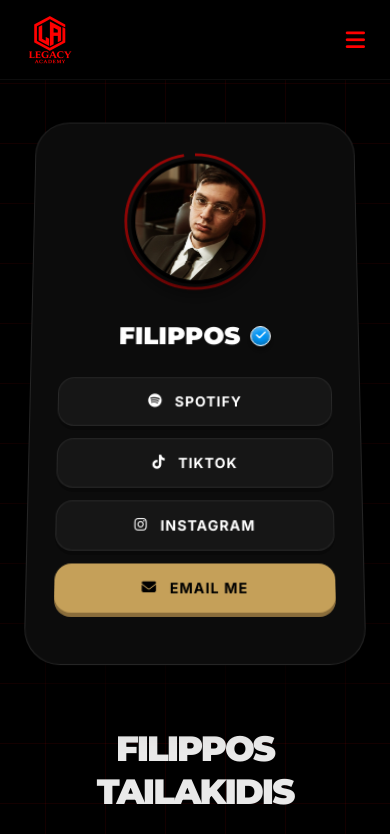
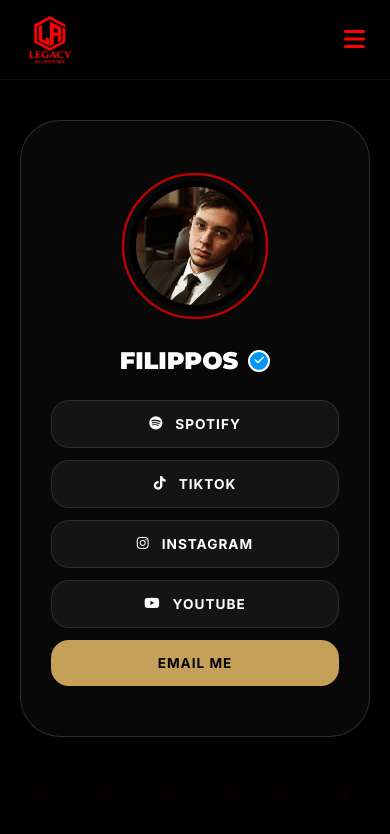
Before and after one commit to gfilipiou-eng/Legacy-Academy, a plain HTML site: page portfolio.html in a window 390 px wide. Shown: the top 834 px of the page. Drawn offline with Linux system fonts and the light colour scheme.

Commit message:
Add files via upload

```diff
--- a/portfolio.html
+++ b/portfolio.html
@@ -15,125 +15,94 @@
             --red: #ff0000;
             --verify-blue: #0095f6;
             --bg: #000000;
-            --card: #0c0c0c;
+            --glass-border: rgba(255, 255, 255, 0.15);
             --nav-h: 100px;
         }
 
-        * { margin: 0; padding: 0; box-sizing: border-box; outline: none; }
+        * { margin: 0; padding: 0; box-sizing: border-box; outline: none; -webkit-tap-highlight-color: transparent; }
         body { background: var(--bg); color: #e9e9e9; font-family: 'Inter', sans-serif; padding-top: var(--nav-h); overflow-x: hidden; }
 
         /* --- BACKGROUND --- */
-        .bg-gradient { position: fixed; top: 0; left: 0; width: 100%; height: 100%; z-index: -1; background: #000; overflow: hidden; }
+        .bg-gradient { position: fixed; top: 0; left: 0; width: 100%; height: 100%; z-index: -1; background: #000; }
         .bg-gradient::before {
             content: ""; position: absolute; top: -50%; left: -50%; width: 200%; height: 200%;
             background-image: linear-gradient(rgba(255, 0, 0, 0.08) 1.5px, transparent 1.5px), linear-gradient(90deg, rgba(255, 0, 0, 0.08) 1.5px, transparent 1.5px);
-            background-size: 60px 60px; transform: perspective(500px) rotateX(60deg); animation: gridMove 12s linear infinite;
+            background-size: 60px 60px; transform: perspective(500px) rotateX(60deg); animation: gridMove 15s linear infinite;
         }
         @keyframes gridMove { from { transform: translateY(0); } to { transform: translateY(60px); } }
 
         /* --- NAVIGATION --- */
         nav { position: fixed; top: 0; left: 0; right: 0; height: var(--nav-h); background: rgba(0, 0, 0, 0.95); backdrop-filter: blur(20px); border-bottom: 1px solid rgba(255, 255, 255, 0.05); z-index: 10000; display: flex; align-items: center; }
         .nav-inner { max-width: 1200px; margin: 0 auto; padding: 0 25px; width: 100%; display: flex; justify-content: space-between; align-items: center; }
-        .logo { height: 65px; }
+        .logo { height: 65px; display: block; }
         .nav-menu { display: flex; gap: 35px; list-style: none; }
-        .nav-menu a { color: #fff; text-decoration: none; font-family: 'Montserrat', sans-serif; font-weight: 800; font-size: 12px; letter-spacing: 2px; text-transform: uppercase; opacity: 0.6; }
-        .menu-toggle { display: none; color: var(--red); font-size: 22px; cursor: pointer; }
+        .nav-menu a { color: #fff; text-decoration: none; font-family: 'Montserrat', sans-serif; font-weight: 800; font-size: 12px; letter-spacing: 2px; text-transform: uppercase; opacity: 0.6; transition: 0.3s; }
+        .nav-menu a:hover { opacity: 1; color: var(--red); }
+        .menu-toggle { display: none; color: var(--red); font-size: 24px; cursor: pointer; }
 
         /* --- MAIN LAYOUT --- */
-        main { max-width: 1200px; margin: 40px auto 60px; padding: 0 20px; display: grid; grid-template-columns: 400px 1fr; gap: 50px; }
+        main { max-width: 1200px; margin: 40px auto 60px; padding: 0 20px; display: grid; grid-template-columns: 420px 1fr; gap: 60px; }
 
-        /* --- 3D FLOATING ILLUSION CARD --- */
-        .card-container { perspective: 1500px; position: sticky; top: 130px; z-index: 100; }
+        /* --- 3D CARD (DRAG) --- */
+        .card-container { perspective: 2000px; position: sticky; top: 140px; z-index: 100; cursor: grab; }
+        .card-container:active { cursor: grabbing; }
         .card {
-            background: var(--card);
-            border: 1px solid rgba(255, 255, 255, 0.1);
-            border-radius: 35px;
-            padding: 50px 30px;
-            text-align: center;
-            box-shadow: 0 40px 100px rgba(0,0,0,0.8);
-            transform-style: preserve-3d;
-            transform: rotateX(10deg) rotateY(-5deg);
-            transition: transform 0.4s ease;
-        }
-        .card:hover { transform: rotateX(0deg) rotateY(0deg) translateZ(20px); }
-
-        .profile-wrapper { position: relative; width: 140px; height: 140px; margin: 0 auto 25px; display: flex; align-items: center; justify-content: center; transform: translateZ(50px); }
-        .circle-svg { position: absolute; top: 0; left: 0; width: 100%; height: 100%; transform: rotate(-90deg); }
-        .circle-svg circle { fill: none; stroke: var(--red); stroke-width: 3; stroke-dasharray: 440; opacity: 0.6; }
-
-        .profile-photo { width: 125px; height: 125px; border-radius: 50%; object-fit: cover; border: 4px solid #000; position: relative; z-index: 2; box-shadow: 0 10px 20px rgba(0,0,0,0.5); }
-
-        /* --- NAME & 3D VERIFY BADGE --- */
-        .name-container { display: flex; align-items: center; justify-content: center; gap: 10px; margin-bottom: 25px; transform: translateZ(30px); }
-        .card-name { font-family: 'Montserrat', sans-serif; font-size: 1.5rem; font-weight: 900; color: #fff; }
-
-        .verify-badge-3d {
-            width: 20px;
-            height: 20px;
-            background: var(--verify-blue);
-            border-radius: 50%;
-            display: flex;
-            align-items: center;
-            justify-content: center;
-            position: relative;
-            transform: translateZ(40px); /* Πετάγεται πιο έξω από το όνομα */
-            box-shadow:
-                0 4px 8px rgba(0,0,0,0.5), /* Εξωτερική σκιά για ύψος */
-                inset 0 -2px 4px rgba(0,0,0,0.3), /* Εσωτερική σκιά για βάθος */
-                inset 0 2px 4px rgba(255,255,255,0.4); /* Λευκή γυαλάδα στο πάνω μέρος */
-            border: 1.5px solid #fff;
-        }
-        .verify-badge-3d i {
-            color: #fff;
-            font-size: 11px;
-            transform: translateZ(5px); /* Το τικ πετάγεται ακόμα πιο έξω */
+            background: rgba(255, 255, 255, 0.03); border: 1px solid var(--glass-border); border-radius: 40px;
+            padding: 50px 30px; text-align: center; backdrop-filter: blur(30px);
+            box-shadow: 0 40px 100px rgba(0,0,0,0.8); transform-style: preserve-3d; transition: transform 0.1s ease-out; pointer-events: none;
         }
 
+        .profile-wrapper { position: relative; width: 150px; height: 150px; margin: 0 auto 25px; display: flex; align-items: center; justify-content: center; transform: translateZ(60px); pointer-events: auto; }
+        .circle-svg { position: absolute; top: 0; left: 0; width: 100%; height: 100%; transform: rotate(-90deg); }
+        .circle-svg circle { fill: none; stroke: var(--red); stroke-width: 2.5; stroke-dasharray: 500; opacity: 0.7; }
+        .profile-photo { width: 130px; height: 130px; border-radius: 50%; object-fit: cover; border: 6px solid #000; position: relative; z-index: 2; }
+
+        .name-container { display: flex; align-items: center; justify-content: center; gap: 10px; margin-bottom: 25px; transform: translateZ(40px); pointer-events: auto; }
+        .card-name { font-family: 'Montserrat', sans-serif; font-size: 1.5rem; font-weight: 900; color: #fff; }
+        .verify-badge-3d { width: 22px; height: 22px; background: var(--verify-blue); border-radius: 50%; display: flex; align-items: center; justify-content: center; border: 2px solid #fff; }
+        .verify-badge-3d i { color: #fff; font-size: 11px; }
+
         /* --- SOCIAL BUTTONS --- */
-        .socials { display: flex; flex-direction: column; gap: 12px; transform: translateZ(20px); }
+        .socials { display: flex; flex-direction: column; gap: 12px; transform: translateZ(25px); pointer-events: auto; }
         .social-pill {
             display: flex; align-items: center; justify-content: center; gap: 12px;
-            padding: 15px; border-radius: 16px; background: rgba(255, 255, 255, 0.04);
-            border: 1px solid rgba(255, 255, 255, 0.08); color: white; text-decoration: none;
+            padding: 15px; border-radius: 18px; background: rgba(255, 255, 255, 0.05);
+            border: 1px solid rgba(255, 255, 255, 0.1); color: white; text-decoration: none;
             font-weight: 700; font-size: 0.85rem; letter-spacing: 1px; text-transform: uppercase;
-            transition: all 0.2s ease;
-            box-shadow: 0 4px 0 rgba(0,0,0,0.3);
+            transition: all 0.1s ease; cursor: pointer;
         }
-
-        .social-pill:active {
-            transform: translateY(3px) translateZ(10px);
-            box-shadow: 0 1px 0 rgba(0,0,0,0.3);
-        }
-
-        .social-pill.email-btn {
-            background: var(--gold); color: #000; font-weight: 900; border: none;
-            box-shadow: 0 4px 0 #8a6d3b;
-        }
-        .social-pill.email-btn:active { box-shadow: 0 1px 0 #8a6d3b; background: #e0b970; }
+        .social-pill:active { transform: scale(0.9) translateZ(10px); background: rgba(255, 255, 255, 0.1); }
+        .social-pill.email-btn { background: var(--gold) !important; color: #000 !important; font-weight: 900 !important; border: none !important; }
 
         /* --- CONTENT --- */
-        h1 { font-family: 'Montserrat', sans-serif; font-size: clamp(2.2rem, 6vw, 4rem); font-weight: 900; margin-bottom: 30px; letter-spacing: -2px; }
-        .bio { background: rgba(255, 255, 255, 0.02); border-radius: 25px; padding: 40px; margin-bottom: 50px; border-left: 4px solid var(--red); }
-        .bio p { color: #aaa; line-height: 1.8; font-size: 1.1rem; }
+        h1 { font-family: 'Montserrat', sans-serif; font-size: clamp(2.5rem, 6vw, 4.5rem); font-weight: 900; margin-bottom: 40px; letter-spacing: -3px; }
+        .bio { background: rgba(255, 255, 255, 0.02); border-radius: 30px; padding: 45px; border-left: 5px solid var(--red); line-height: 1.9; font-size: 1.15rem; color: #ccc; margin-bottom: 60px; }
 
-        .gallery-header { font-family: 'Montserrat', sans-serif; font-weight: 800; font-size: 1.1rem; color: #fff; text-transform: uppercase; margin-bottom: 30px; display: flex; align-items: center; gap: 15px; }
-        .gallery-header::after { content: ""; flex: 1; height: 1px; background: rgba(255, 0, 0, 0.15); }
+        /* --- GALLERY --- */
+        .gallery-header { font-family: 'Montserrat', sans-serif; font-weight: 800; font-size: 1.2rem; margin-bottom: 30px; display: flex; align-items: center; gap: 15px; }
+        .gallery-header i { color: var(--red); }
+        .gallery-header::after { content: ""; flex: 1; height: 1px; background: rgba(255, 255, 255, 0.1); }
+        .gallery { display: grid; grid-template-columns: repeat(auto-fill, minmax(280px, 1fr)); gap: 20px; }
+        .gallery-item { aspect-ratio: 1/1; overflow: hidden; border-radius: 25px; border: 1px solid rgba(255, 255, 255, 0.05); cursor: pointer; }
+        .gallery-item img { width: 100%; height: 100%; object-fit: cover; transition: 0.5s ease; }
+        .gallery-item:hover img { transform: scale(1.1); }
 
-        .gallery { display: grid; grid-template-columns: repeat(auto-fill, minmax(250px, 1fr)); gap: 15px; }
-        .gallery-item { aspect-ratio: 1 / 1; overflow: hidden; border-radius: 20px; border: 1px solid rgba(255, 255, 255, 0.05); }
-        .gallery-item img { width: 100%; height: 100%; object-fit: cover; }
+        /* --- MODAL --- */
+        .modal { position: fixed; inset: 0; background: rgba(0, 0, 0, 0.98); display: none; align-items: center; justify-content: center; z-index: 100000; backdrop-filter: blur(15px); padding: 20px; }
+        .modal.show { display: flex; }
+        .modal img { max-width: 100%; max-height: 90vh; object-fit: contain; border-radius: 10px; border: 1px solid rgba(255,255,255,0.1); }
+        .modal-close { position: absolute; top: 30px; right: 30px; font-size: 35px; color: #fff; cursor: pointer; }
 
         /* --- MOBILE --- */
         @media (max-width: 900px) {
             nav { height: 80px; } .logo { height: 50px; }
             .menu-toggle { display: block; }
-            .nav-menu { display: none; position: absolute; top: 80px; left: 0; width: 100%; background: #000; flex-direction: column; padding: 40px; border-bottom: 2px solid var(--red); }
+            .nav-menu { display: none; position: absolute; top: 80px; left: 0; width: 100%; background: #000; flex-direction: column; padding: 40px; text-align: center; border-bottom: 2px solid var(--red); }
             .nav-menu.active { display: flex; }
-            main { grid-template-columns: 1fr; margin-top: 0; gap: 30px; }
-            .card-container { position: relative; top: 0; margin: 10px 10px 40px; perspective: 1000px; }
-            .card { transform: rotateX(8deg); box-shadow: 0 20px 50px rgba(0,0,0,0.9); }
-            .gallery { grid-template-columns: repeat(2, 1fr); gap: 10px; padding: 0 10px; }
+            main { grid-template-columns: 1fr; margin-top: 20px; }
+            .card-container { position: relative; top: 0; margin: 0 auto 40px; width: 100%; max-width: 400px; touch-action: pan-y; }
             h1 { text-align: center; }
+            .gallery { grid-template-columns: repeat(2, 1fr); gap: 12px; }
         }
     </style>
 </head>
@@ -155,8 +124,8 @@
     </nav>
 
     <main>
-        <div class="card-container">
-            <aside class="card">
+        <div class="card-container" id="cardContainer">
+            <aside class="card" id="tiltCard">
                 <div class="profile-wrapper">
                     <svg class="circle-svg" viewBox="0 0 150 150">
                         <circle cx="75" cy="75" r="72"></circle>
@@ -166,24 +135,15 @@
 
                 <div class="name-container">
                     <div class="card-name">FILIPPOS</div>
-                    <div class="verify-badge-3d">
-                        <i class="fas fa-check"></i>
-                    </div>
+                    <div class="verify-badge-3d"><i class="fas fa-check"></i></div>
                 </div>
 
                 <div class="socials">
-                    <a class="social-pill" href="http://googleusercontent.com/spotify.com/5" target="_blank">
-                        <i class="fab fa-spotify"></i> Spotify
-                    </a>
-                    <a class="social-pill" href="https://www.tiktok.com/@filippos_tailakidis" target="_blank">
-                        <i class="fab fa-tiktok"></i> TikTok
-                    </a>
-                    <a class="social-pill" href="https://www.instagram.com/tailakidis_" target="_blank">
-                        <i class="fab fa-instagram"></i> Instagram
-                    </a>
-                    <a class="social-pill email-btn" href="mailto:filippostailakidis@outlook.de">
-                        <i class="fas fa-envelope"></i> Email Me
-                    </a>
+                    <a class="social-pill" href="http://googleusercontent.com/spotify.com/8" target="_blank" onclick="playClick()"><i class="fab fa-spotify"></i> Spotify</a>
+                    <a class="social-pill" href="https://www.tiktok.com/@filippos_tailakidis" target="_blank" onclick="playClick()"><i class="fab fa-tiktok"></i> TikTok</a>
+                    <a class="social-pill" href="https://www.instagram.com/tailakidis_" target="_blank" onclick="playClick()"><i class="fab fa-instagram"></i> Instagram</a>
+                    <a class="social-pill" href="https://youtube.com/@filippostailakidis_" target="_blank" onclick="playClick()"><i class="fab fa-youtube"></i> YouTube</a>
+                    <a class="social-pill email-btn" href="mailto:filippostailakidis@outlook.de" onclick="playClick()">Email Me</a>
                 </div>
             </aside>
         </div>
@@ -193,19 +153,69 @@
             <div class="bio">
                 <p>Entrepreneur and code visionary, founder of Legacy Academy. I build legacy-grade systems that bridge strategic engineering with uncompromising design.</p>
             </div>
+
             <div class="gallery-header"><i class="fas fa-camera-retro"></i> Gallery</div>
             <div class="gallery">
-                <div class="gallery-item"><img src="image/gallery1.jpg"></div>
-                <div class="gallery-item"><img src="image/gallery2.jpg"></div>
-                <div class="gallery-item"><img src="image/gallery3.jpg"></div>
-                <div class="gallery-item"><img src="image/gallery4.jpg"></div>
-                <div class="gallery-item"><img src="image/gallery5.jpg"></div>
+                <div class="gallery-item" onclick="openModal('image/gallery1.jpg')"><img src="image/gallery1.jpg"></div>
+                <div class="gallery-item" onclick="openModal('image/gallery2.jpg')"><img src="image/gallery2.jpg"></div>
+                <div class="gallery-item" onclick="openModal('image/gallery3.jpg')"><img src="image/gallery3.jpg"></div>
+                <div class="gallery-item" onclick="openModal('image/gallery4.jpg')"><img src="image/gallery4.jpg"></div>
+                <div class="gallery-item" onclick="openModal('image/gallery5.jpg')"><img src="image/gallery5.jpg"></div>
             </div>
         </section>
     </main>
 
+    <div class="modal" id="modal">
+        <span class="modal-close" onclick="closeModal()">✕</span>
+        <img id="modalImg" src="">
+    </div>
+
+    <audio id="clickSound" src="https://www.soundjay.com/buttons/button-50.mp3" preload="auto"></audio>
+
     <script>
         function toggleMenu() { document.getElementById("navMenu").classList.toggle("active"); }
+        function openModal(src) { const m = document.getElementById("modal"); document.getElementById("modalImg").src = src; m.classList.add("show"); document.body.style.overflow = 'hidden'; }
+        function closeModal() { const m = document.getElementById("modal"); m.classList.remove("show"); document.body.style.overflow = 'auto'; }
+        document.getElementById("modal").addEventListener("click", function (e) { if (e.target === this) closeModal(); });
+
+        const card = document.getElementById('tiltCard');
+        const container = document.getElementById('cardContainer');
+        const clickSound = document.getElementById('clickSound');
+
+        function playClick() { clickSound.currentTime = 0; clickSound.play(); }
+
+        // --- DRAG ENGINE ---
+        let isDragging = false;
+        let startX, startY;
+
+        const startDragging = (e) => {
+            isDragging = true;
+            startX = (e.touches ? e.touches[0].pageX : e.pageX);
+            startY = (e.touches ? e.touches[0].pageY : e.pageY);
+        };
+
+        const stopDragging = () => {
+            isDragging = false;
+            card.style.transition = "transform 0.6s cubic-bezier(0.23, 1, 0.32, 1)";
+            card.style.transform = `rotateX(0deg) rotateY(0deg)`;
+            setTimeout(() => card.style.transition = "transform 0.1s ease-out", 600);
+        };
+
+        const moveCard = (e) => {
+            if (!isDragging) return;
+            const x = (e.touches ? e.touches[0].pageX : e.pageX);
+            const y = (e.touches ? e.touches[0].pageY : e.pageY);
+            const diffX = (x - startX) * 0.15;
+            const diffY = (startY - y) * 0.15;
+            card.style.transform = `rotateY(${diffX}deg) rotateX(${diffY}deg)`;
+        };
+
+        container.addEventListener('mousedown', startDragging);
+        container.addEventListener('touchstart', startDragging, {passive: true});
+        window.addEventListener('mousemove', moveCard);
+        window.addEventListener('touchmove', moveCard, {passive: false});
+        window.addEventListener('mouseup', stopDragging);
+        window.addEventListener('touchend', stopDragging);
     </script>
 </body>
 </html>
```
